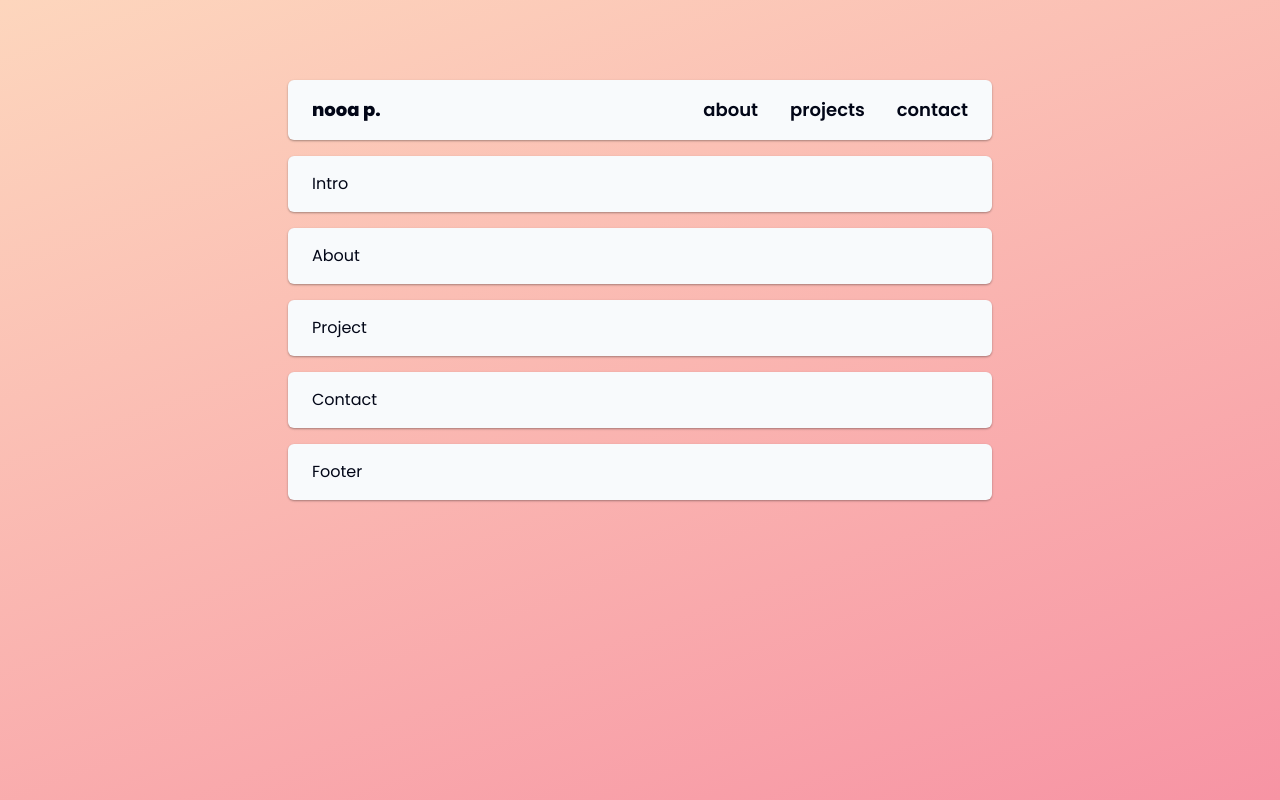
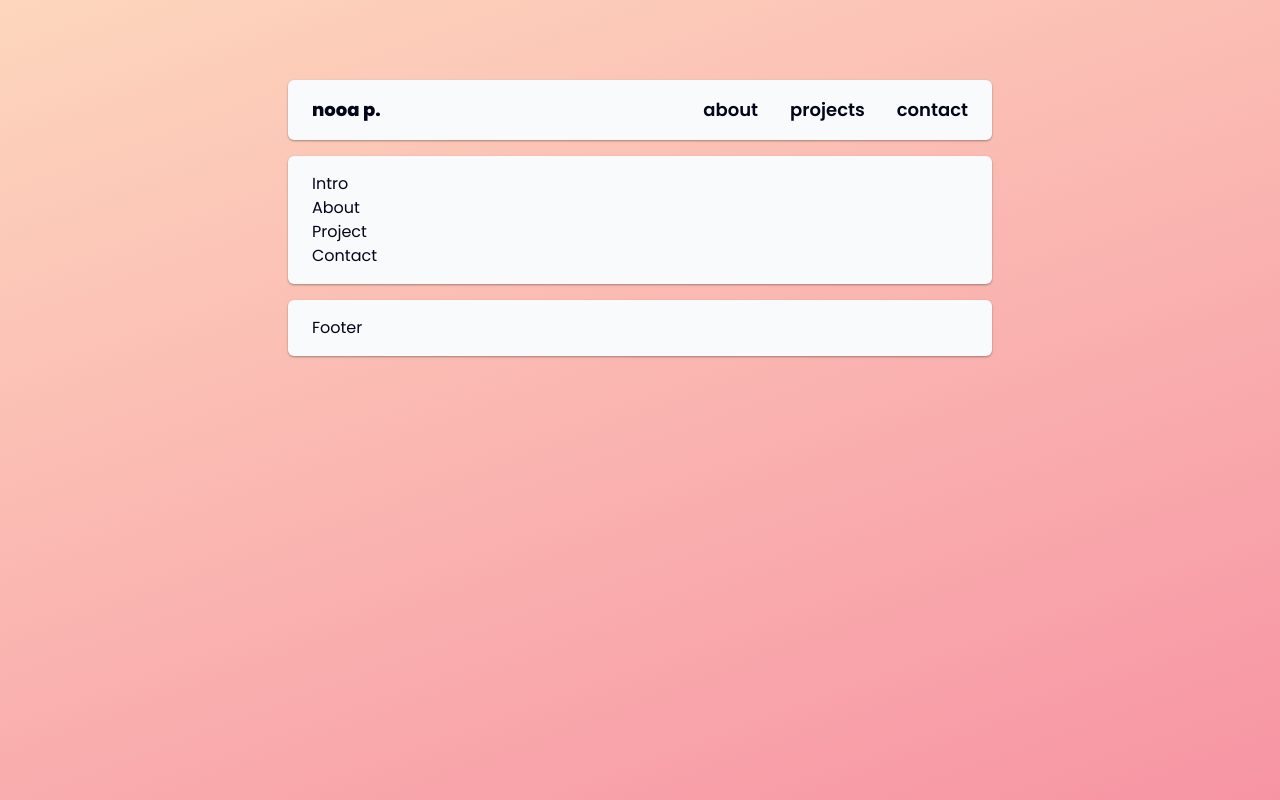
Before and after one commit to nooa-p/nooa-p.github.io, a React (Vite) app: page / in a window 1280 px wide. Built offline with nearby package versions, Linux system fonts and the light colour scheme.

Commit message:
group elements other than header & footer together

```diff
--- a/src/App.jsx
+++ b/src/App.jsx
@@ -9,10 +9,12 @@ function App() {
   return (
     <main className="max-w-3xl mx-auto mt-12 flex flex-col p-8 gap-4">
       <Header />
+      <div className="bg-slate-50 px-6 py-4 rounded-md smooth-shadow">
         <Intro />
         <About />
         <Project />
         <Contact />
+      </div>
       <Footer />
     </main>
   )
--- a/src/components/About.jsx
+++ b/src/components/About.jsx
@@ -1,6 +1,6 @@
 function About() {
   return (
-    <div className="bg-slate-50 px-6 py-4 rounded-md smooth-shadow">
+    <div className="">
       <p>About</p>
     </div>
   )
--- a/src/components/Contact.jsx
+++ b/src/components/Contact.jsx
@@ -1,6 +1,6 @@
 function Contact() {
   return (
-    <div className="bg-slate-50 px-6 py-4 rounded-md smooth-shadow">
+    <div className="">
       <p>Contact</p>
     </div>
   )
--- a/src/components/Intro.jsx
+++ b/src/components/Intro.jsx
@@ -1,6 +1,6 @@
 function Intro() {
   return (
-    <div className="bg-slate-50 px-6 py-4 rounded-md smooth-shadow">
+    <div className="">
       <p>Intro</p>
     </div>
   )
--- a/src/components/Project.jsx
+++ b/src/components/Project.jsx
@@ -1,6 +1,6 @@
 function Project() {
   return (
-    <div className="bg-slate-50 px-6 py-4 rounded-md smooth-shadow">
+    <div className="">
       <p>Project</p>
     </div>
   )
```
